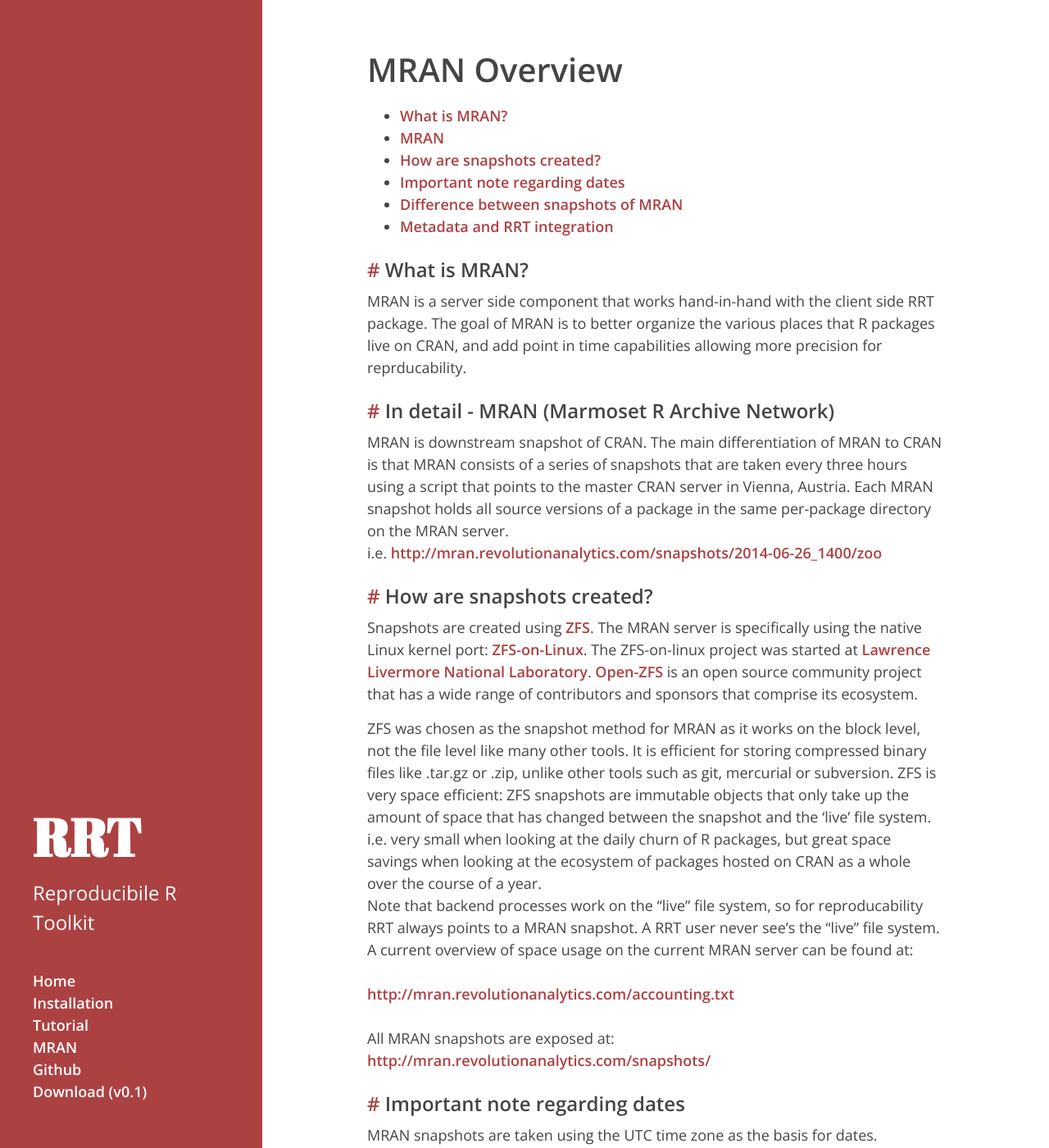
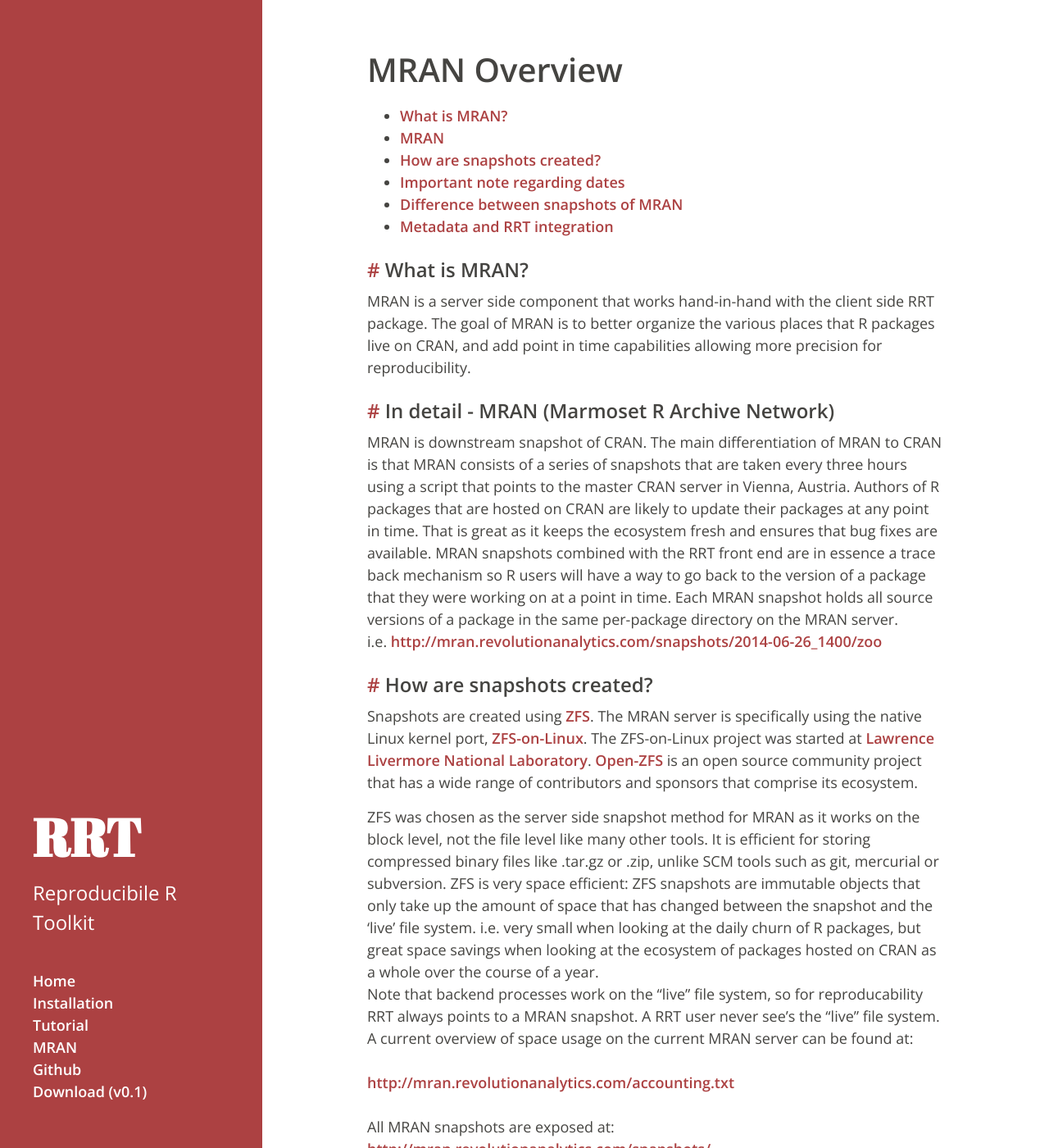
Before and after one commit to RevolutionAnalytics/checkpoint, a Jekyll site: the page built from mran/index.md, in a window 1280 px wide and 1400 px high. Shown: the whole window at 82% size. Built offline with Jekyll 4.4.1, drawn with Linux system fonts in a browser that asks for light colours; nearby versions of some CDN libraries; Markdown is read by kramdown in place of the engine named in the settings; comment, search, counter and statistics services are not loaded; some of the changed text lies outside the part shown.

Commit message:
fixed spelling error, and added new content to mran/index.md

```diff
--- a/mran/index.md
+++ b/mran/index.md
@@ -14,26 +14,30 @@
 MRAN is a server side component that works hand-in-hand with the client side
 RRT package.
 The goal of MRAN is to better organize the various places that R packages
-live on CRAN, and add point in time capabilities allowing more precision for reprducability.
+live on CRAN, and add point in time capabilities allowing more precision for reproducibility.
 
 ### <a href="#indetail" name="indetail">#</a> In detail - MRAN (Marmoset R Archive Network)
 MRAN is downstream snapshot of CRAN. The main differentiation of MRAN to CRAN
 is that MRAN consists of a series of snapshots that are taken every three
 hours using a script that points to the master CRAN server in Vienna, Austria.
+Authors of R packages that are hosted on CRAN are likely to update their packages at any point in time.
+That is great as it keeps the ecosystem fresh and ensures that bug fixes are available. MRAN snapshots
+combined with the RRT front end are in essence a trace back mechanism so R users will have a way to go
+back to the version of a package that they were working on at a point in time.
 Each MRAN snapshot holds all source versions of a package in the same
 per-package directory on the MRAN server.
 i.e. [http://mran.revolutionanalytics.com/snapshots/2014-06-26_1400/zoo](http://mran.revolutionanalytics.com/snapshots/2014-06-26_1400/zoo)
 
 ### <a href="#snapshots" name="snapshots">#</a> How are snapshots created?
 Snapshots are created using [ZFS](http://open-zfs.org/wiki/Main_Page).
-The MRAN server is specifically using the native Linux kernel port: [ZFS-on-Linux](http://zfsonlinux.org/).
-The ZFS-on-linux project was started at [Lawrence Livermore National Laboratory](https://www.llnl.gov/).
+The MRAN server is specifically using the native Linux kernel port, [ZFS-on-Linux](http://zfsonlinux.org/).
+The ZFS-on-Linux project was started at [Lawrence Livermore National Laboratory](https://www.llnl.gov/).
 [Open-ZFS](http://open-zfs.org/wiki/Main_Page) is an open source community project that
 has a wide range of contributors and sponsors that comprise its ecosystem.
 
-ZFS was chosen as the snapshot method for MRAN as it works on the block level,
+ZFS was chosen as the server side snapshot method for MRAN as it works on the block level,
 not the file level like many other tools. It is efficient for storing compressed binary
-files like .tar.gz or .zip, unlike other tools such as git, mercurial or subversion.
+files like .tar.gz or .zip, unlike SCM tools such as git, mercurial or subversion.
 ZFS is very space efficient: ZFS snapshots are immutable objects that only take up the amount of
 space that has changed between the snapshot and the 'live' file system. i.e.
 very small when looking at the daily churn of R packages, but great space
@@ -66,6 +70,6 @@
 ### <a href="#metadatarrt" name="metadatarrt">#</a> Metadata and RRT integration
 
 `mran_metadata.R` creates metadata from each snapshot of source packages.
-A variety of metadata above and beyond what a CRAN package description file contains is stored for each package.
+A variety of metadata above and beyond what a CRAN package description file contains is stored for each R package.
 All metadata is exposed at:
 [http://mran.revolutionanalytics.com/metadata/](http://mran.revolutionanalytics.com/metadata/)
```
